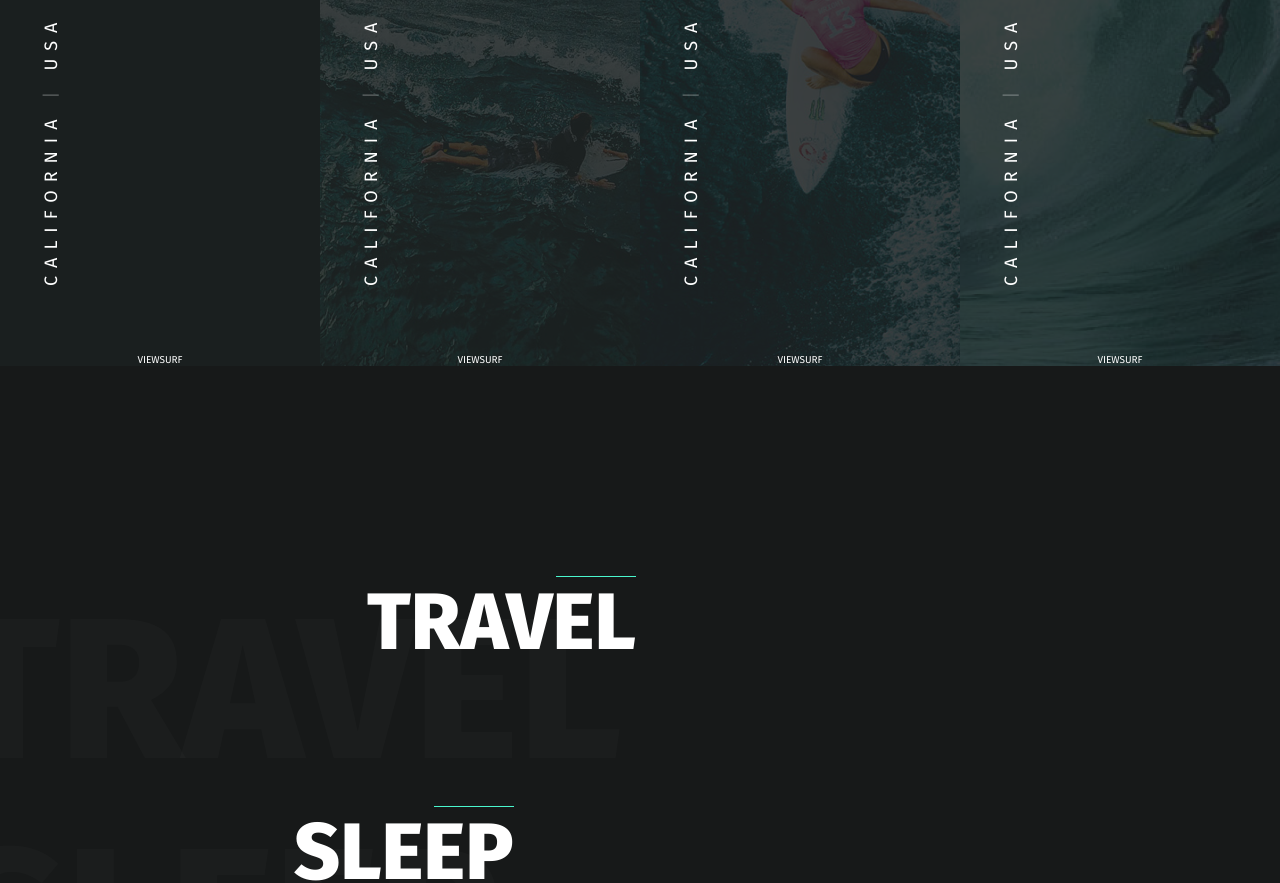
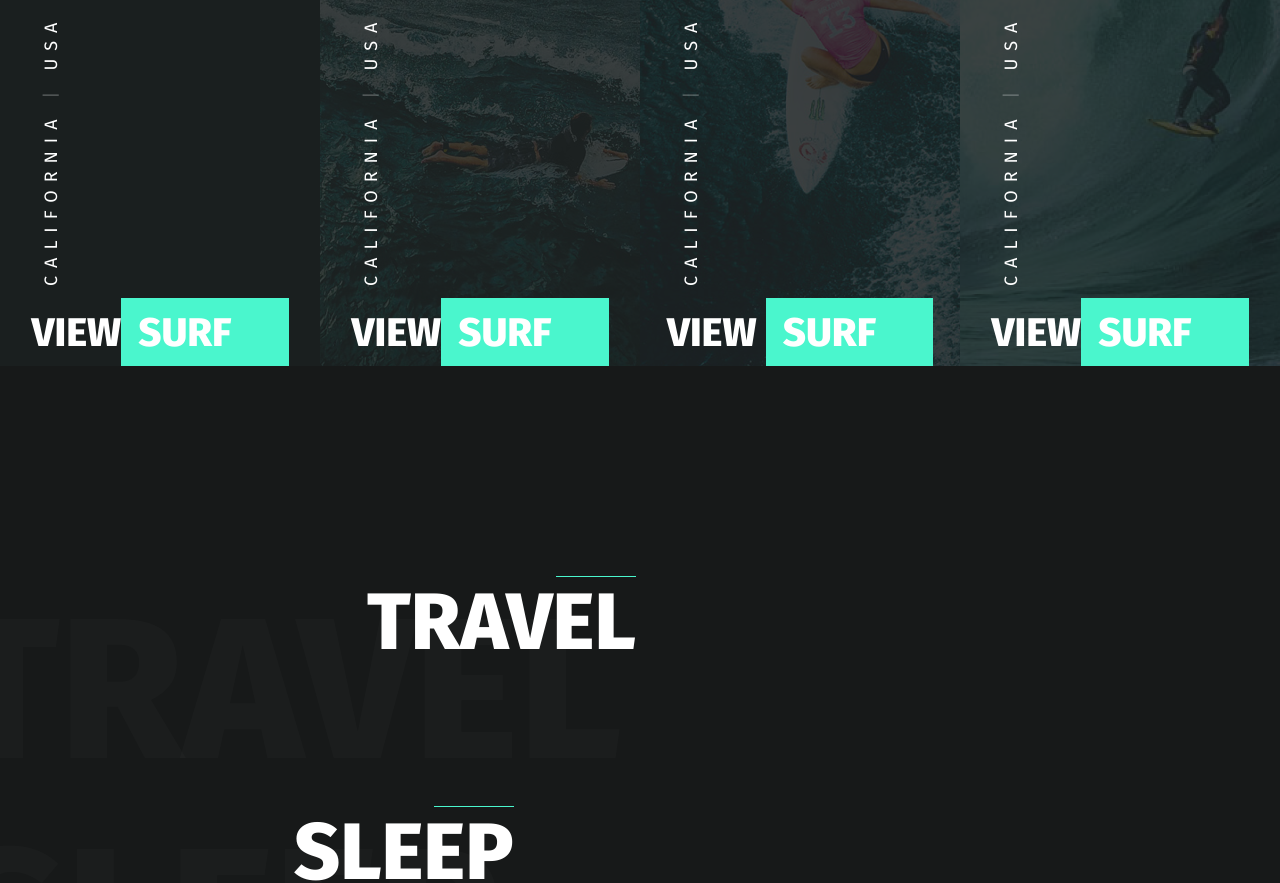
Before and after one commit to fillika/gosurf, a website: page app/index.html in a window 1280 px wide. Shown: the part 1900-2783 px from the top of the page. Drawn offline with nearby package versions, Linux system fonts and the light colour scheme.

Commit message:
Добавил кнопку на каждый слайд

```diff
--- a/app/index.html
+++ b/app/index.html
@@ -275,7 +275,9 @@
               </div>
 
               <div class="surf-box__inner-btn">
-                <a href="#" class="btn"> view<span>surf</span> </a>
+                <a href="#" class="btn">
+                  view<span class="btn__span">surf</span>
+                </a>
               </div>
             </div>
           </div>
@@ -292,7 +294,9 @@
               </div>
 
               <div class="surf-box__inner-btn">
-                <a href="#" class="btn"> view<span>surf</span> </a>
+                <a href="#" class="btn">
+                  view<span class="btn__span">surf</span>
+                </a>
               </div>
             </div>
           </div>
@@ -309,7 +313,12 @@
               </div>
 
               <div class="surf-box__inner-btn">
-                <a href="#" class="btn"> view<span>surf</span> </a>
+                <a href="#" class="btn">
+                  view
+                  <span class="btn__span">
+                    surf
+                  </span>
+                </a>
               </div>
             </div>
           </div>
@@ -326,7 +335,9 @@
               </div>
 
               <div class="surf-box__inner-btn">
-                <a href="#" class="btn"> view<span>surf</span> </a>
+                <a href="#" class="btn">
+                  view<span class="btn__span">surf</span>
+                </a>
               </div>
             </div>
           </div>
@@ -339,11 +350,13 @@
               <div class="surf-box__inner-title">Malibu Beach</div>
 
               <div class="surf-box__inner-location">
-                California <span>|</span> USA
+                California <span class="surf__span">|</span> USA
               </div>
 
               <div class="surf-box__inner-btn">
-                <a href="#" class="btn"> view<span>surf</span> </a>
+                <a href="#" class="btn">
+                  view<span class="btn__span">surf</span>
+                </a>
               </div>
             </div>
           </div>
@@ -356,11 +369,13 @@
               <div class="surf-box__inner-title">Airlie Beach</div>
 
               <div class="surf-box__inner-location">
-                California <span>|</span> USA
+                California <span class="surf__span">|</span> USA
               </div>
 
               <div class="surf-box__inner-btn">
-                <a href="#" class="btn"> view<span>surf</span> </a>
+                <a href="#" class="btn">
+                  view<span class="btn__span">surf</span>
+                </a>
               </div>
             </div>
           </div>
@@ -373,11 +388,13 @@
               <div class="surf-box__inner-title">Cloud Nine</div>
 
               <div class="surf-box__inner-location">
-                California <span>|</span> USA
+                California <span class="surf__span">|</span> USA
               </div>
 
               <div class="surf-box__inner-btn">
-                <a href="#" class="btn"> view<span>surf</span> </a>
+                <a href="#" class="btn">
+                  view<span class="btn__span">surf</span>
+                </a>
               </div>
             </div>
           </div>
@@ -390,11 +407,13 @@
               <div class="surf-box__inner-title">Vieux Boucau</div>
 
               <div class="surf-box__inner-location">
-                California <span>|</span> USA
+                California <span class="surf__span">|</span> USA
               </div>
 
               <div class="surf-box__inner-btn">
-                <a href="#" class="btn"> view<span>surf</span> </a>
+                <a href="#" class="btn">
+                  view<span class="btn__span">surf</span>
+                </a>
               </div>
             </div>
           </div>
--- a/app/scss/_global.scss
+++ b/app/scss/_global.scss
@@ -116,3 +116,15 @@ li {
     font-weight: 100;
   }
 }
+
+.btn {
+  font-size: 4em;
+  line-height: 36px;
+  font-weight: 800;
+
+  &__span {
+    padding: 17px 57px 15px 17px;
+    background-color: $green;
+    display: inline-block;
+  }
+}
```
Also changed, not shown: app/css/style.min.css.
